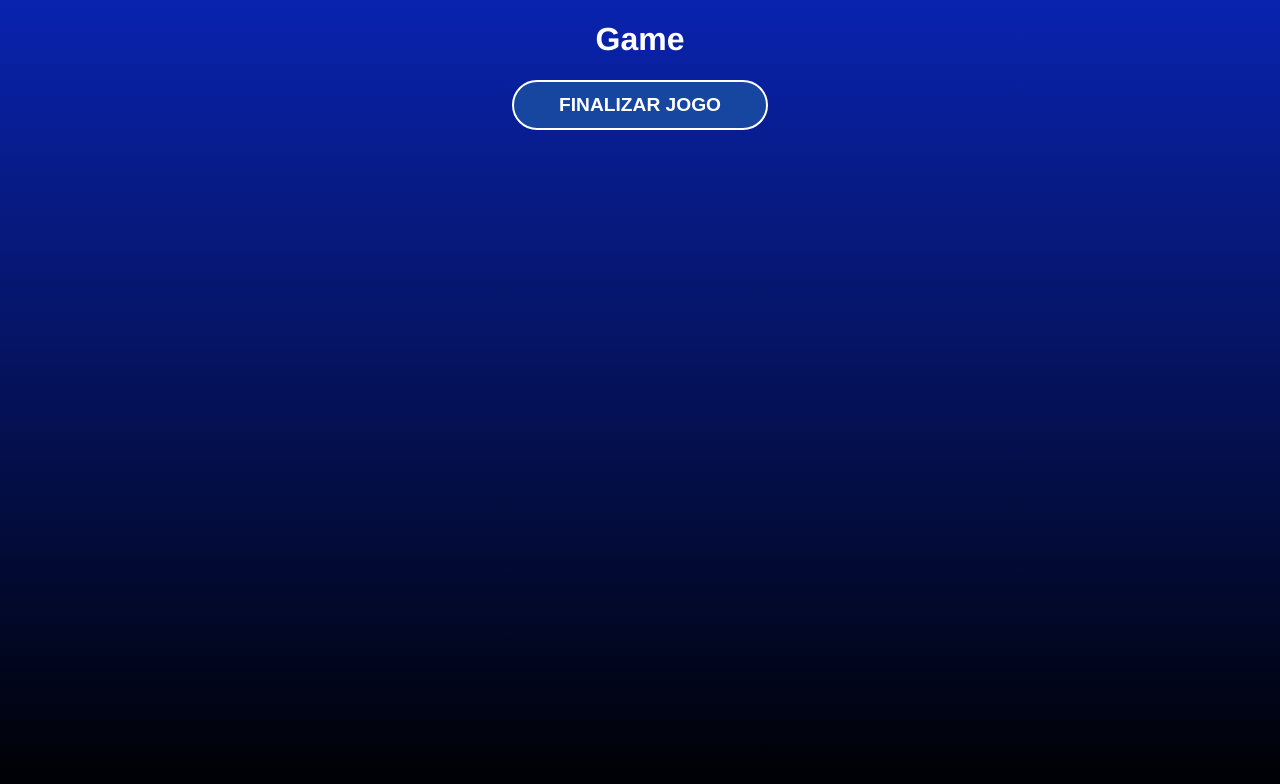
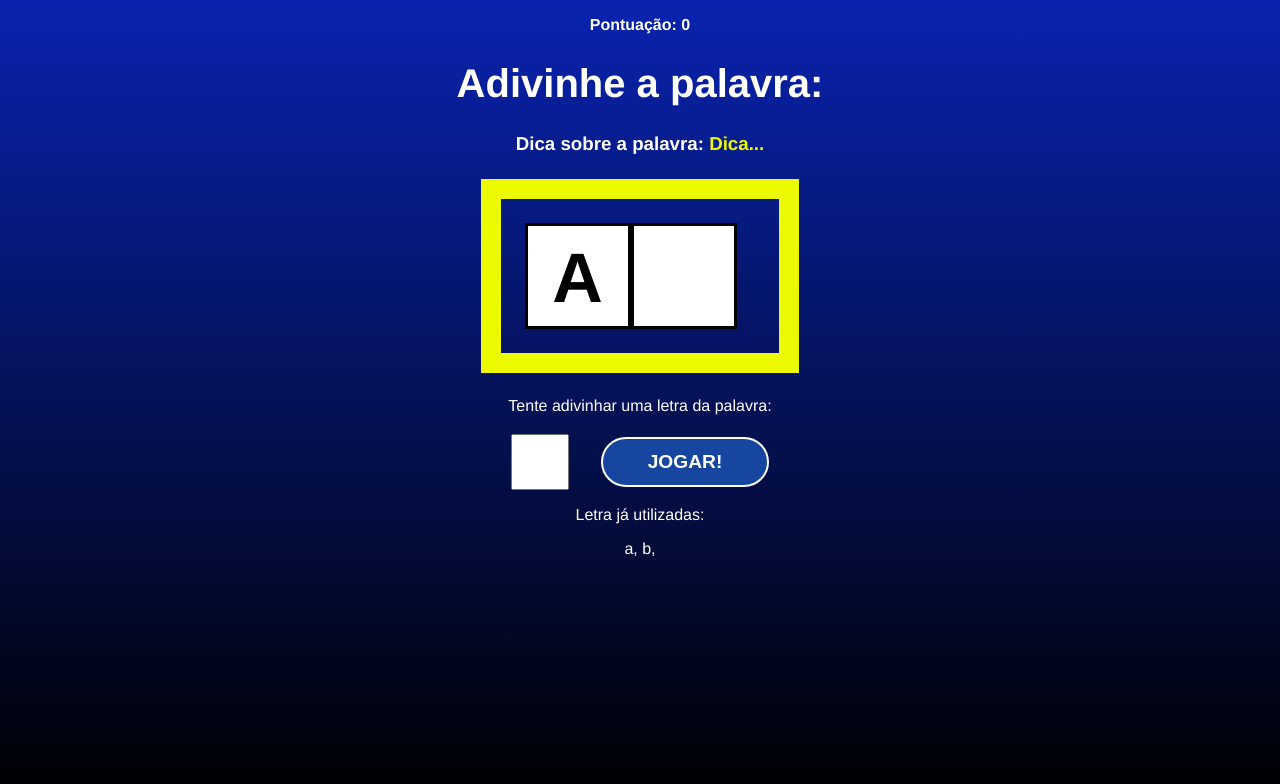
Before and after one commit to Raullize/curso-react-do-zero-a-maestria, a React (Create React App) app in the folder 6_PROJETO_SECRET_WORD/secretword/: page / in a window 1280 px wide. Both pictures are taken after a click on the button "COMEÇAR O JOGO". Shown: the top 784 px of the page. Built offline with nearby package versions, Linux system fonts and the light colour scheme.

Commit message:
feat(game): implement basic game UI and word selection logic
Add initial game screen layout with points display, word hint, letter input and wrong letters tracking. Implement word and category selection logic in App component to start the game with a random word from the dictionary.

```diff
--- a/6_PROJETO_SECRET_WORD/secretword/src/App.js
+++ b/6_PROJETO_SECRET_WORD/secretword/src/App.js
@@ -1,24 +1,51 @@
 import './App.css';
 
-import { useCallback, useEffect, useState} from 'react';
+import { useCallback, useEffect, useState } from 'react';
 
-import {wordsList} from './data/words';
+import { wordsList } from './data/words';
 
 import StartScreen from './components/StartScreen';
 import Game from './components/Game';
 import GameOver from './components/GameOver';
 
 const stages = [
-  {id: 1, name: "start"},
-  {id: 2, name: "game"},
-  {id: 3, name: "end"},
+  { id: 1, name: "start" },
+  { id: 2, name: "game" },
+  { id: 3, name: "end" },
 ];
 
 function App() {
   const [gameStage, setGameStage] = useState(stages[0].name);
   const [words] = useState(wordsList);
 
+  const [pickedWord, setPickedWord] = useState("");
+  const [pickedCategory, setPickedCategory] = useState("");
+  const [letters, setLetters] = useState([]);
+
+  const pickWordAndCategory = () => {
+    const categories = Object.keys(words)
+    const category = categories[Math.floor(Math.random() * Object.keys(categories).length)]
+
+    const word = words[category][Math.floor(Math.random() * words[category].length)]
+
+    return { word, category }
+  }
+
   const startGame = () => {
+    const { word, category } = pickWordAndCategory()
+
+    let wordLetters = word.split("")
+
+    wordLetters = wordLetters.map((l) => l.toLowerCase())
+
+    console.log(category)
+    console.log(word)
+    console.log(wordLetters)
+
+    setPickedWord(word)
+    setPickedCategory(category)
+    setLetters(letters)
+
     setGameStage(stages[1].name)
   }
 
--- a/6_PROJETO_SECRET_WORD/secretword/src/components/Game.jsx
+++ b/6_PROJETO_SECRET_WORD/secretword/src/components/Game.jsx
@@ -1,12 +1,33 @@
 import './Game.css'
 
-const Game = ({verifyLetter}) => {
-  return (
-    <div>
-        <h1>Game</h1>
-        <button onClick={verifyLetter}>Finalizar jogo</button>
-    </div>
-  )
+const Game = ({ verifyLetter }) => {
+    return (
+        <div className="game">
+            <p className="points">
+                <span>Pontuação: 0</span>
+            </p>
+            <h1>Adivinhe a palavra:</h1>
+            <h3 className='tip'>
+                Dica sobre a palavra: <span>Dica...</span>
+            </h3>
+            <div className="wordContainer">
+                <span className='letter'>A</span>
+                <span className='blankSquare'></span>
+            </div>
+            <div className='letterContainer'>
+                <p>Tente adivinhar uma letra da palavra:</p>
+                <form>
+                    <input type="text" name='letter' maxLength="1" required />
+                    <button>Jogar!</button>
+                </form>
+            </div>
+            <div className="wrongLettersContainer">
+                <p>Letra já utilizadas:</p>
+                <span>a, </span>
+                <span>b, </span>
+            </div>
+        </div>
+    )
 }
 
 export default Game
```
